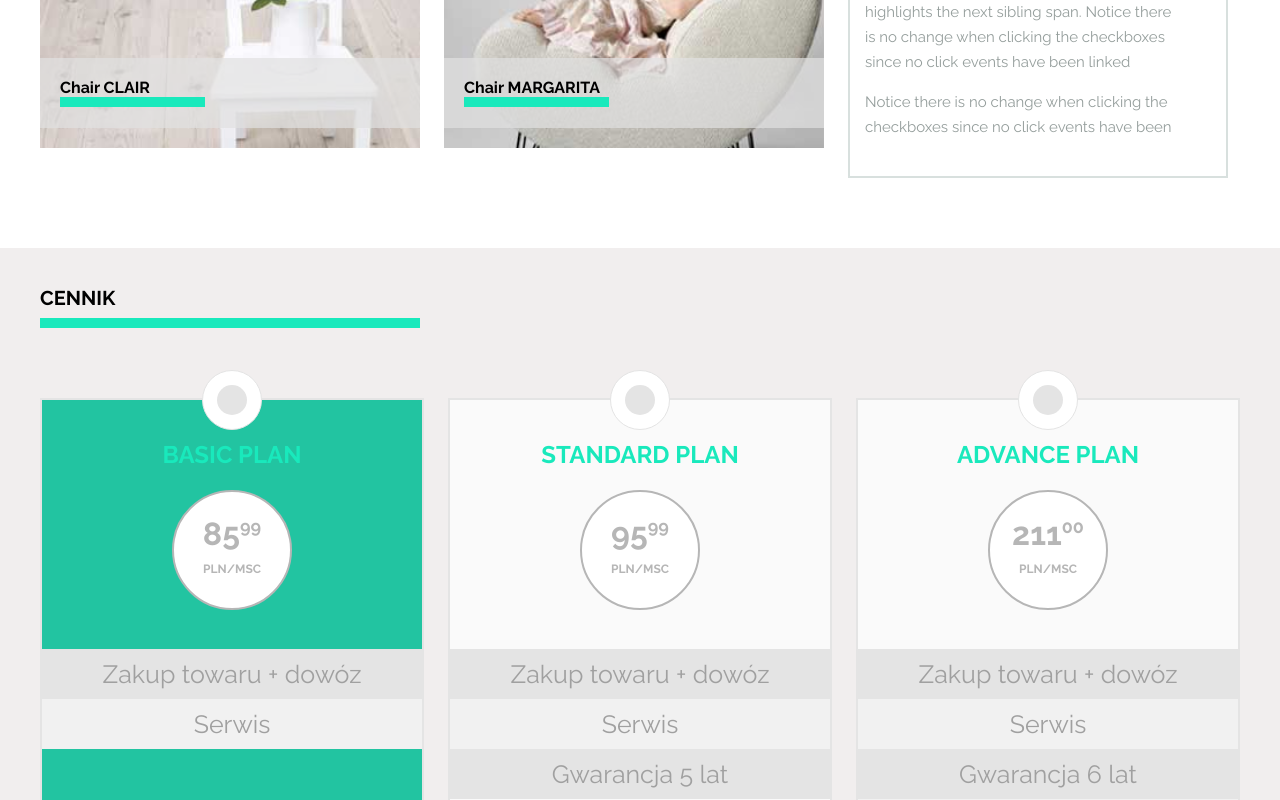
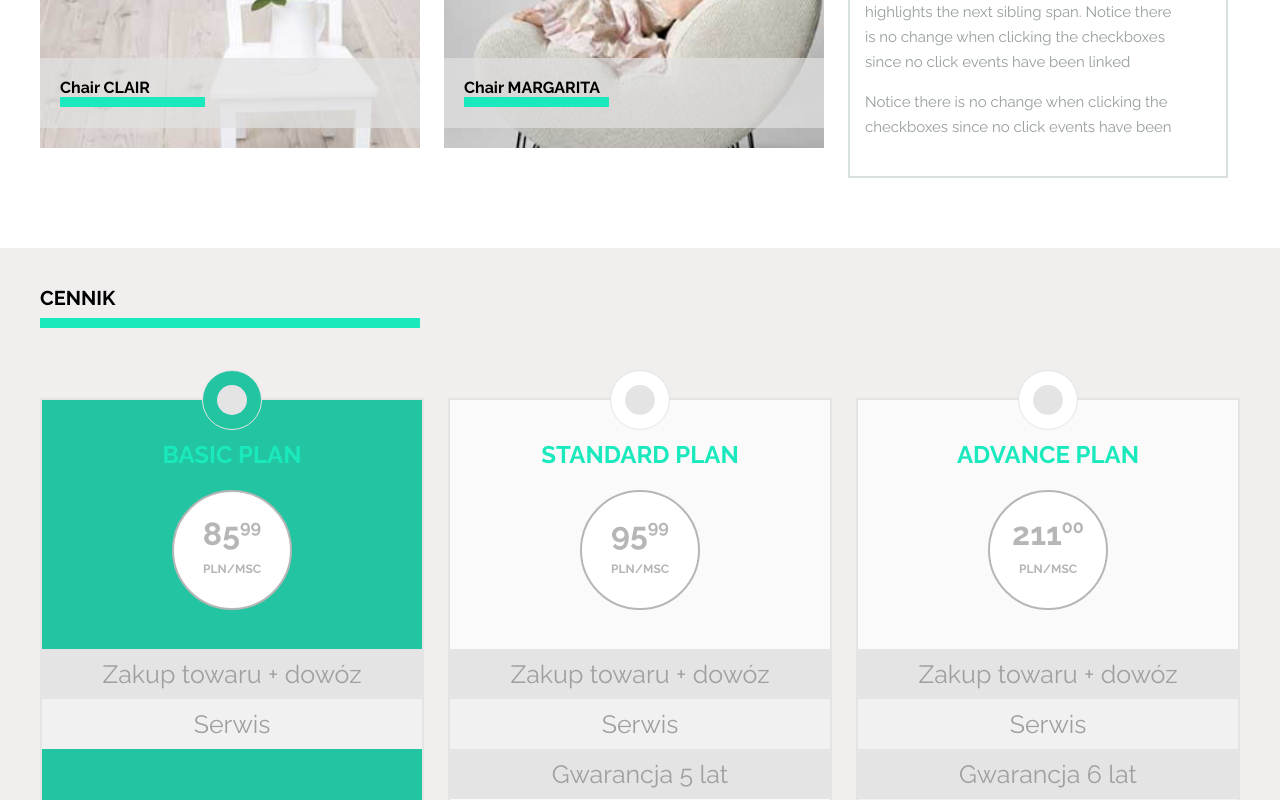
Before and after one commit to wojciechowskam/Sit_on_chair, a plain HTML site: page index.html in a window 1280 px wide. In both pictures the pointer is over the element 232 px from the left and 1132 px from the top of the page. Shown: the part 732-1532 px from the top of the page. Drawn offline with Linux system fonts and the light colour scheme.

Commit message:
all changes

```diff
--- a/css/style.css
+++ b/css/style.css
@@ -452,6 +452,10 @@ h3.box_text  {
 .price_box_1:hover, .price_box_2:hover, .price_box_3:hover  {
     background-color: #22c4a1;
 }
+
+.price_box_1:hover .circle, .price_box_2:hover .circle, .price_box_3:hover .circle {
+    background-color: #22c4a1;
+}
 /*formularz kontaktowy */
 
 .section_contact {
--- a/js/script.js
+++ b/js/script.js
@@ -8,7 +8,7 @@ document.addEventListener('DOMContentLoaded', function() {
     console.log(arrow);
 
     tooltip.querySelector("li").addEventListener("mouseover", function(event) {
-        event.preventDefault();
+        //event.preventDefault();
         arrow.style.display = "block";
         tooltipMenu.style.display = "block";
     });
```
Also changed, not shown: 1 other file.
